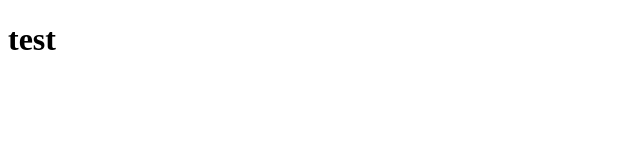
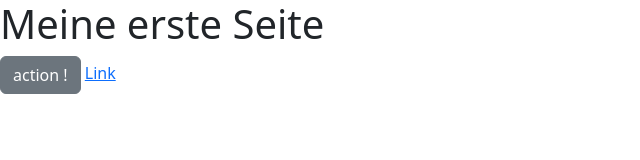
Before and after one commit to TakouaJelassi/Lieferando-test, a website: page new.html in a window 1280 px wide. Shown: the whole page, without its empty margins (0-640 px from the left). Drawn offline with nearby package versions, Linux system fonts and the light colour scheme.

Commit message:
headline

```diff
--- a/new.html
+++ b/new.html
@@ -4,9 +4,12 @@
     <meta charset="UTF-8">
     <meta http-equiv="X-UA-Compatible" content="IE=edge">
     <meta name="viewport" content="width=device-width, initial-scale=1.0">
+    <link rel="stylesheet" href="node_modules/bootstrap/dist/css/bootstrap.min.css">
     <title>Document</title>
 </head>
 <body>
-    <h1>test</h1>
+    <h1>Meine erste Seite</h1>
+    <button class="btn btn-secondary">action !</button>
+    <a href="#"> Link</a>
 </body>
 </html>
--- /dev/null
+++ b/package.json
@@ -0,0 +1,5 @@
+{
+  "dependencies": {
+    "bootstrap": "^5.2.3"
+  }
+}
```
Also changed, not shown: 1 other file.
